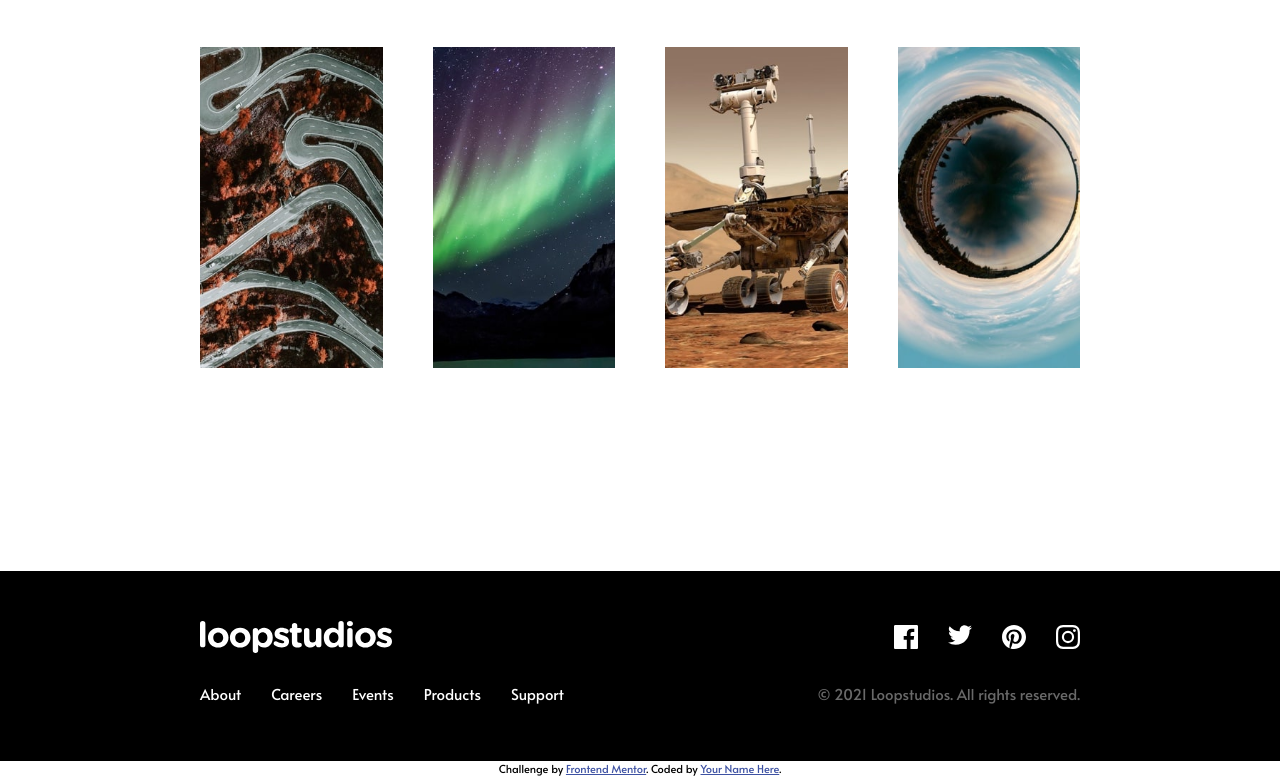
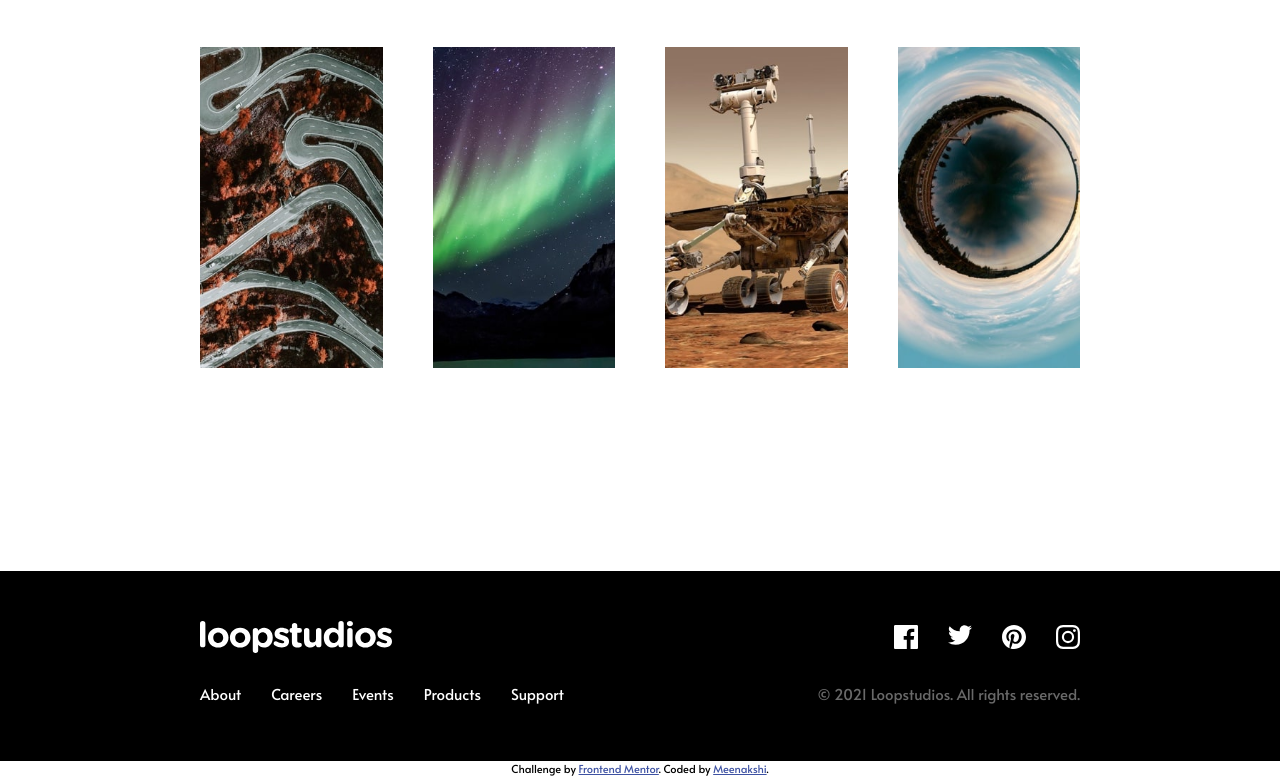
Before and after one commit to Memeena/loopstudios-landing-page-main, a website: page index.html in a window 1280 px wide. Shown: the part 2045-2821 px from the top of the page. Drawn offline with Linux system fonts and the light colour scheme.

Commit message:
Update index.html

```diff
--- a/index.html
+++ b/index.html
@@ -76,7 +76,7 @@
 
     <section id="features">
       <div class="features__image__description">
-        <picture  class="features__image">
+        <picture class="features__image">
           <source
             media="(min-width:900px)"
             srcset="images/desktop/image-interactive.jpg"
@@ -88,7 +88,6 @@
           <img
             src="images/desktop/image-interactive.jpg"
             alt="interactive feature image"
-
           />
         </picture>
 
@@ -296,7 +295,7 @@
       Challenge by
       <a href="https://www.frontendmentor.io?ref=challenge" target="_blank"
         >Frontend Mentor</a
-      >. Coded by <a href="#">Your Name Here</a>.
+      >. Coded by <a href="#">Meenakshi</a>.
     </div>
     <script src="script.js"></script>
   </body>
```
Lines whose indentation alone changed are shown as unchanged.
